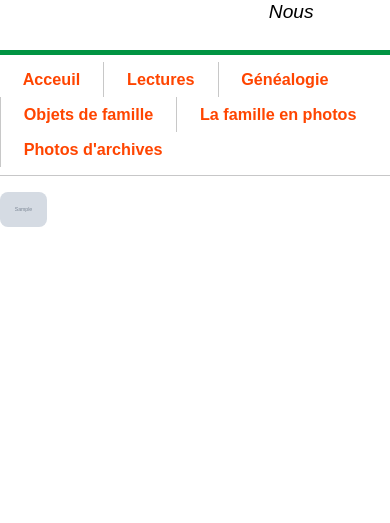
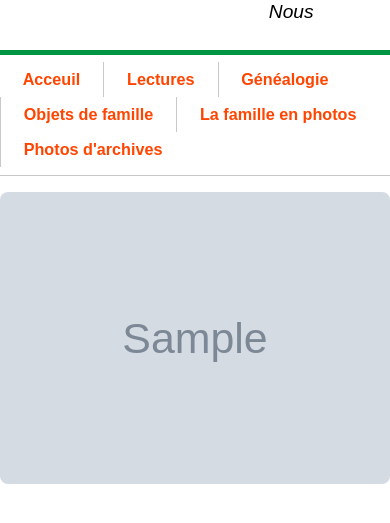
Before and after one commit to micheldesilets/la_famille, a PHP site: page /photo_gallery.php in a window 390 px wide. Shown: the part 252-775 px from the top of the page. Run offline with PHP 8.4, Linux system fonts and the light colour scheme; tables that the repository leaves empty or names only in its code hold one stand-in row (values such as "Sample post"); grey boxes marked "Sample" are stand-in pictures.

Commit message:
Made programs mobile first

```diff
--- a/css/style.css
+++ b/css/style.css
@@ -282,12 +282,12 @@ h1 {
 
 /* --- photo gallery --- */
 .thumb-arch {
-  float: left;
+/*  float: left; */
   border: none;
   margin-bottom: .5em;
-  /*max-width: 100%;*/
-  width: 12%;
-  height: auto;
+  max-width: 100%;
+  /*width: 12%;
+  height: auto; */
   border-radius: 8px;
   cursor: pointer;
   transition: 1.4s;
--- a/index.php
+++ b/index.php
@@ -5,7 +5,7 @@
   <title>Famille Normandeau-Desilets - Acceuil</title>
   <link rel="stylesheet" href="css/normalize.css">
   <link rel="stylesheet" href="css/style.css">
-<!--  <link rel="stylesheet" href="css/media_query.css" media="screen">-->
+  <link rel="stylesheet" href="css/media_query.css" media="screen">
   <!--[if lt IE 9]>
   <!--<script src="js/html5shiv.js"></script>-->
   <![endif]-->
```
Also changed, not shown: css/media_query.css (+18 -16 lines). Lines whose indentation alone changed are shown as unchanged.
